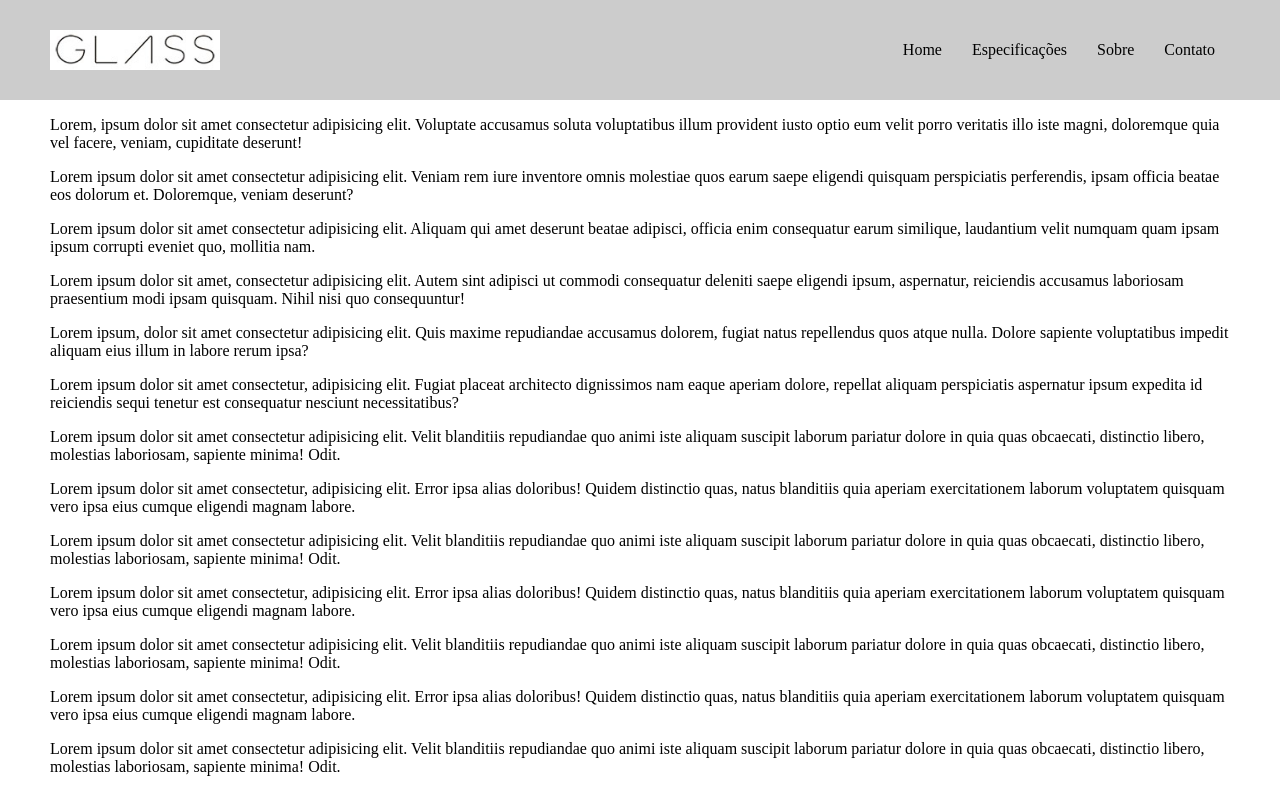
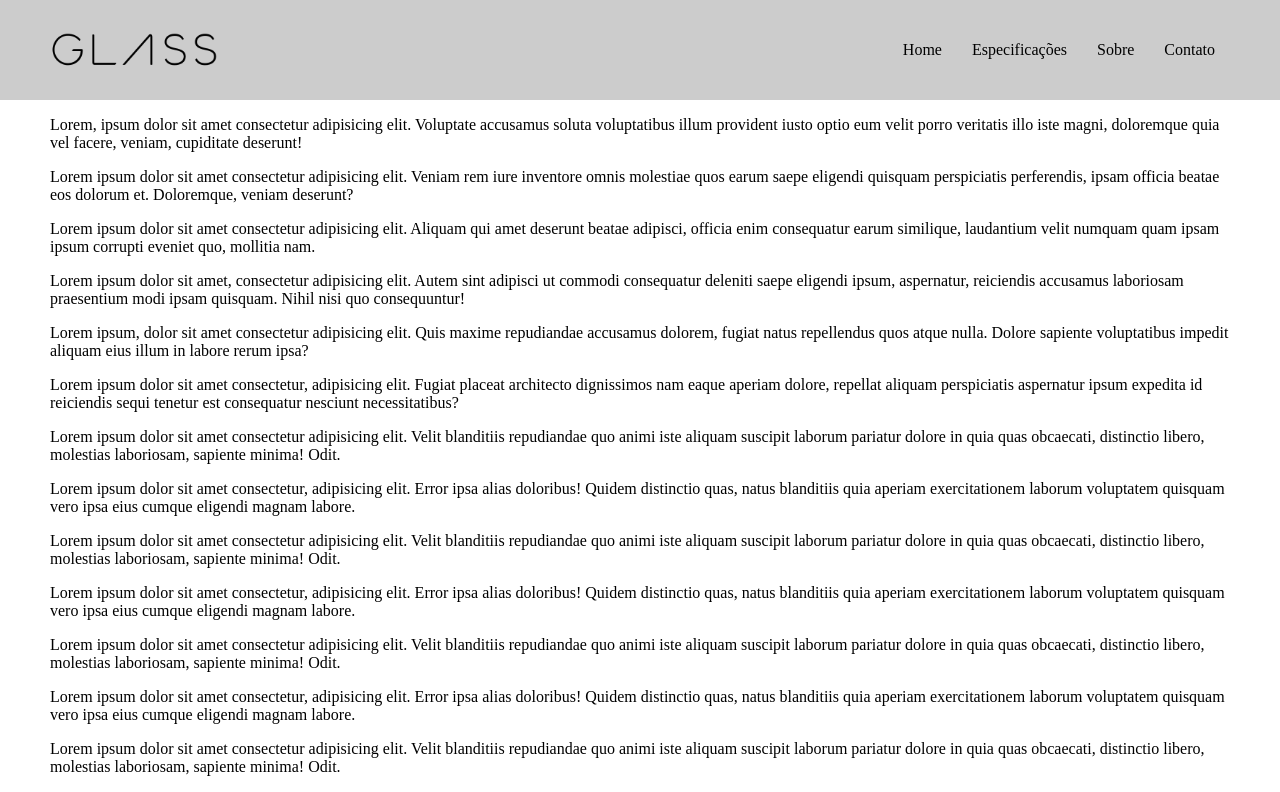
Before and after one commit to marcosdid/GoogleGlassReact, a React (Create React App) app: page / in a window 1280 px wide. Shown: the top 792 px of the page. Built offline with nearby package versions, Linux system fonts and the light colour scheme.

Commit message:
new commit

```diff
--- a/src/components/header/header.js
+++ b/src/components/header/header.js
@@ -1,12 +1,34 @@
-import React from 'react'
+import React, { useEffect, useRef } from 'react'
 
-import logo from '../../assents/glass-logo-peq.jpg'
+import logo from '../../assents/logo.png'
 
 import { Myheader } from './style'
 
 function Header() {
+  const refHeader = useRef()
+
+  useEffect(() => {
+    window.addEventListener('scroll', AnimateMenu)
+  })
+
+  function AnimateMenu() {
+    const scroll = window.scrollY
+
+    if(scroll >= 20) {
+      refHeader.current.headerPosition = true
+
+      console.log(refHeader)
+    }
+
+    if(scroll <= 20) {
+      refHeader.current.headerPosition = false
+
+      console.log(refHeader.current)
+    }
+  }
+
   return (
-    <Myheader>
+    <Myheader ref={refHeader} >
       <img src={logo} alt='logo glass' />
 
       <nav>
--- a/src/components/header/style.js
+++ b/src/components/header/style.js
@@ -3,13 +3,13 @@ import styled from 'styled-components'
 export const Myheader = styled.div`
   position: fixed;
   max-width: 1300px;
-  margin: 0 auto;
-  padding: 30px 50px 30px;
   top: 0;
   right: 0;
   left: 0;
   display: flex;
   justify-content: space-between;
+  margin: 0 auto;
+  padding: 30px 50px 30px;
   background-color: rgba(0, 0, 0, 0.2);
 
   img {
```
Also changed, not shown: src/assents/logo.png (added).
